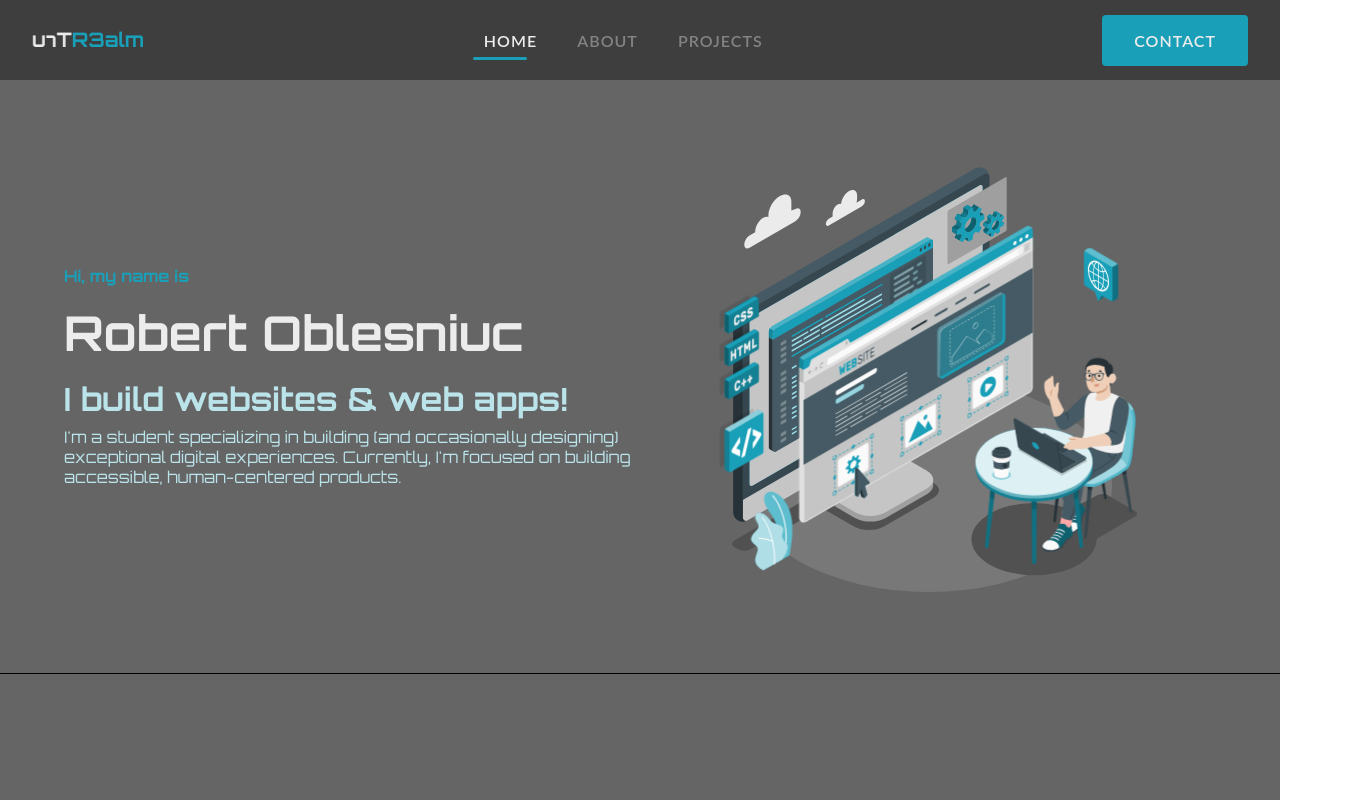
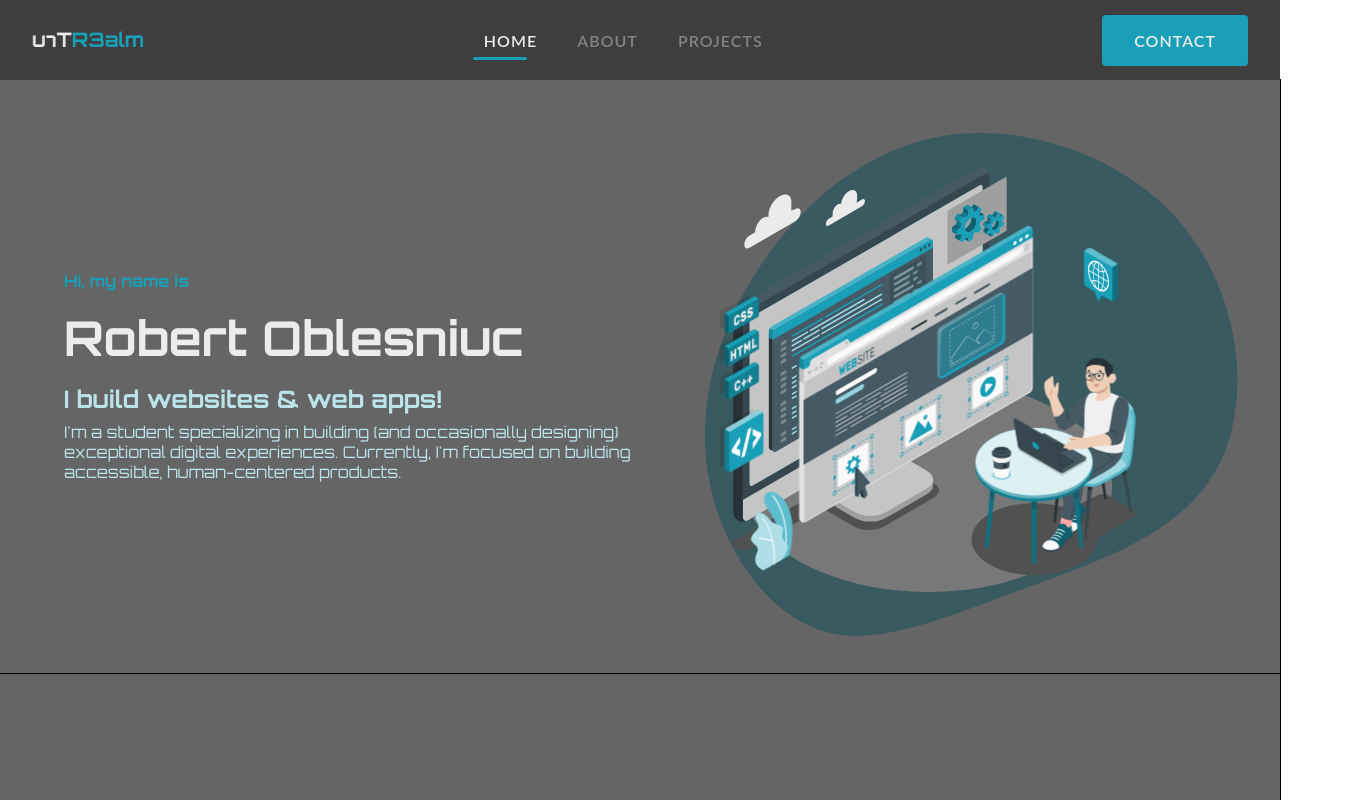
Before and after one commit to KiLLg0r/Portfolio-Old, a website: page index.html in a window 1280 px wide. Shown: the top 800 px of the page, 1360 px wide, since content can reach past the window. Drawn offline with nearby package versions, Linux system fonts and the light colour scheme.

Commit message:
Minor changes

```diff
--- a/assets/scss/components/_nav.scss
+++ b/assets/scss/components/_nav.scss
@@ -178,6 +178,7 @@ header {
     inset: 0;
     background: linear-gradient(135deg, var(--accent-shade-500) 50%, transparent 50%);
     z-index: -1;
+    border-radius: 0.25rem;
   }
   &::after {
     opacity: 0;
@@ -186,14 +187,15 @@ header {
     inset: 0;
     background: linear-gradient(135deg, transparent 50%, var(--accent-shade-500) 50%);
     z-index: -1;
+    border-radius: 0.25rem;
   }
   &:hover {
     color: var(--secondary-shade-100);
     &::after {
-      animation: contactHoverAfter 0.5s forwards;
+      animation: contactHoverAfter 0.35s forwards;
     }
     &::before {
-      animation: contactHoverBefore 0.5s forwards;
+      animation: contactHoverBefore 0.35s forwards;
     }
   }
 }
--- a/assets/scss/components/_section.scss
+++ b/assets/scss/components/_section.scss
@@ -38,14 +38,23 @@ section {
         margin-bottom: 1rem;
       }
       :nth-child(3) {
-        font-size: clamp(1.5rem, 3vw, 2rem);
+        font-size: clamp(1rem, 2vw, 1.5rem);
         margin-bottom: 0.5rem;
       }
     }
     &.second {
+      position: relative;
       height: 100%;
       width: 100%;
+      #blob {
+        position: absolute;
+        z-index: 0;
+        transform: scale(1.5) rotateY(180deg);
+        fill: var(--accent-shade-500);
+        opacity: 0.5;
+      }
       .animated-svg {
+        position: relative;
         height: 100%;
         width: 100%;
         svg {
--- a/index.html
+++ b/index.html
@@ -55,7 +55,11 @@
           <p>I'm a student specializing in building (and occasionally designing) exceptional digital experiences. Currently, I'm focused on building accessible, human-centered products.</p>
         </div>
         <div class="column second">
-          <div class="animated-svg"></div>
+          <svg id="blob" viewBox="0 0 200 200" xmlns="http://www.w3.org/2000/svg">
+            <path d="M40.5,-35.8C50.1,-20.3,53.7,-3.6,50.5,12C47.3,27.6,37.2,42,24.7,46C12.2,49.9,-2.8,43.4,-20.3,37C-37.9,30.5,-58,24.2,-66.7,8.8C-75.3,-6.6,-72.4,-31,-59.4,-47.3C-46.4,-63.5,-23.2,-71.6,-3.8,-68.6C15.5,-65.5,31,-51.3,40.5,-35.8Z" transform="translate(100 100)" />
+          </svg>
+          <div class="animated-svg">
+          </div>
         </div>
       </div>
     </section>
```
Also changed, not shown: assets/css/main.css, 1 other file.
